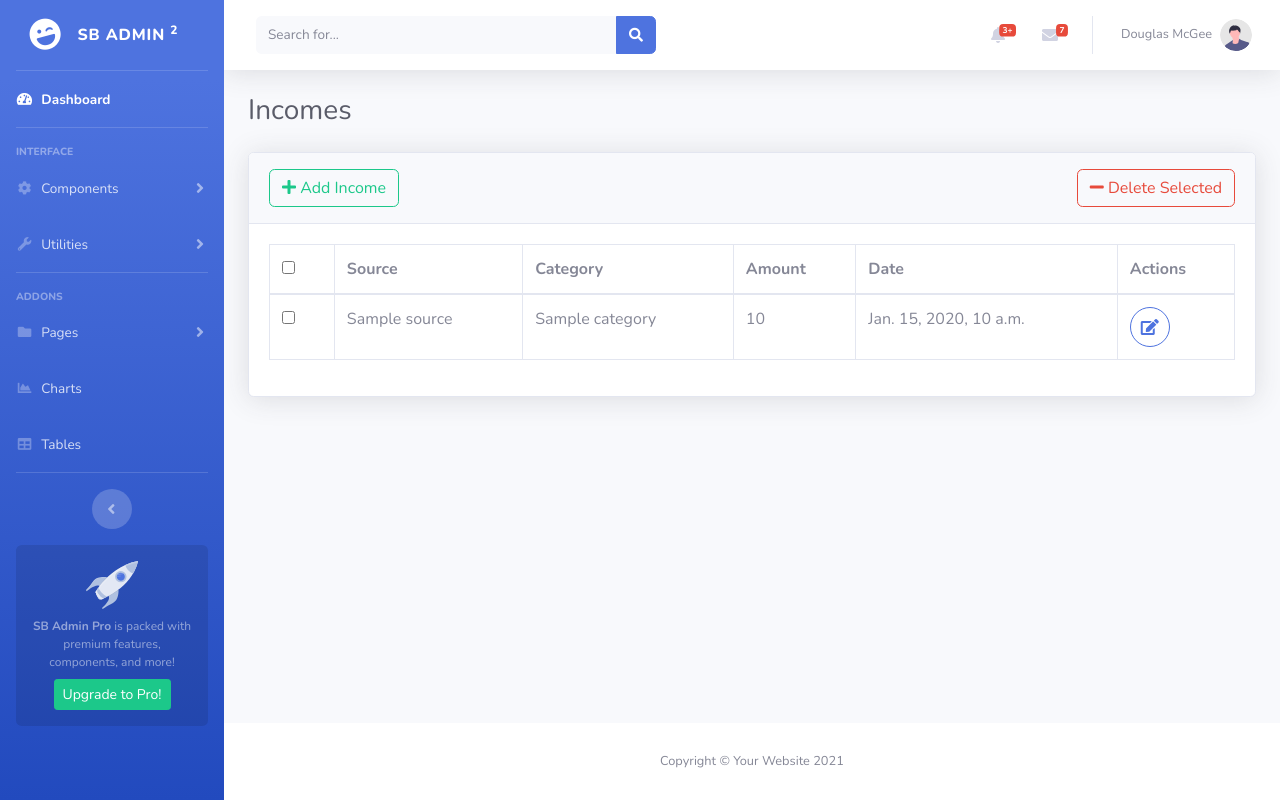
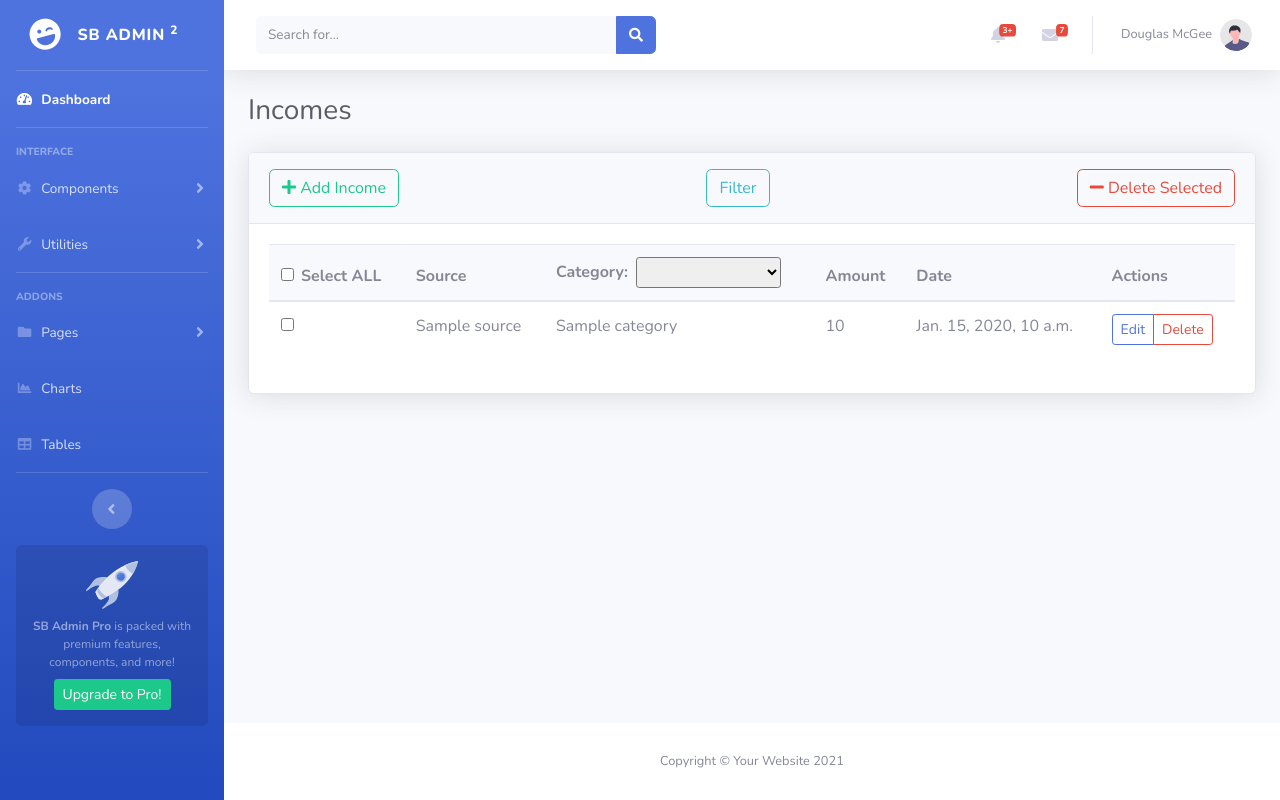
Before and after one commit to ElaKaptsilava/plannerFamilyBudget, a Django app: template core/templates/incomes/incomes.html in a window 1280 px wide. Run offline with Django 5.2, Linux system fonts and the light colour scheme; the template is opened without the code that fills it: most values are stand-ins (such as "Sample title", 1, 10 or a date in 2020); some libraries are stand-ins or nearby versions.

Commit message:
styles(incomes): modern table

```diff
--- a/core/templates/incomes/incomes.html
+++ b/core/templates/incomes/incomes.html
@@ -13,6 +13,10 @@
             <button class="btn btn-outline-success" data-toggle="modal" data-target="#createIncomeModal">
                 <i class="fas fa-plus"></i> Add Income
             </button>
+            <button type="button" class="btn btn-outline-info" data-toggle="modal"
+                    data-target="#filterExpensesModal">
+                Filter
+            </button>
             <button class="btn btn-outline-danger" data-toggle="modal"
                     data-target="#confirmDeleteModal">
                 <i class="fas fa-minus"></i> Delete Selected
@@ -21,25 +25,41 @@
 
         <div class="card-body">
             <div class="table-responsive">
-                <form id="deleteMultipleIncomesForm" method="post" action="{% url 'incomes:delete-multiple' %}">
-                    {% csrf_token %}
-                    <table class="table table-bordered" id="dataTable" width="100%" cellspacing="0">
+                <table class="table table-condensed" id="dataTable" width="100%" cellspacing="0">
                     <thead>
                     <tr>
-                            <th>
+                        <th class="card-header">
                             <div class="form-check">
                                 <input class="form-check-input" type="checkbox" id="selectAll">
-                                    <label class="form-check-label" for="selectAll"></label>
+                                <label class="form-check-label" for="selectAll">Select ALL</label>
                             </div>
                         </th>
-                            <th>Source</th>
-                            <th>Category</th>
-                            <th>Amount</th>
-                            <th>Date</th>
-                            <th>Actions</th>
+                        <th class="card-header">Source</th>
+                        <th class="card-header">
+                            <form id="filterExpensesForm" action="{% url 'expenses:expenses-list' %}"
+                                  method="get" class="form-inline">
+                                {% csrf_token %}
+                                <div class="input-group">
+                                    <label for="categoryFilter" class="mr-2">Category:</label>
+                                    <select id="categoryFilter" name="category" class="form-control-sm "
+                                            onchange="this.form.submit()">
+                                        <option value="" hidden selected></option>
+                                        <option value="all">All</option>
+                                        {% for category in categories %}
+                                        <option value="{{ category.pk }}">{{ category.name }}</option>
+                                        {% endfor %}
+                                    </select>
+                                </div>
+                            </form>
+                        </th>
+                        <th class="card-header">Amount</th>
+                        <th class="card-header">Date</th>
+                        <th class="card-header">Actions</th>
                     </tr>
                     </thead>
                     <tbody>
+                    <form id="deleteMultipleIncomesForm" method="post" action="{% url 'incomes:delete-multiple' %}">
+                        {% csrf_token %}
                         {% for income in incomes %}
                         <tr class="table-row" data-income-id="{{ income.id }}">
                             <td>
@@ -55,20 +75,23 @@
                             <td>{{ income.amount }}</td>
                             <td>{{ income.date }}</td>
                             <td>
-                                <!--                                <a class="btn btn-outline-danger btn-circle delete-button" href="#" data-toggle="modal"-->
-                                <!--                                   data-target="#deleteIncomeModal" data-income-id="{{ income.id }}">-->
-                                <!--                                    <i class="fas fa-trash"></i>-->
-                                <!--                                </a>-->
-                                <a class="btn btn-outline-primary btn-circle edit-button" href="#" data-toggle="modal"
+                                <div class="btn-group" role="group" aria-label="Actions">
+                                    <button type="button" class="btn btn-sm btn-outline-primary" data-toggle="modal"
                                             data-target="#editIncomeModal{{ income.id }}">
-                                    <i class="fas fa-edit"></i>
-                                </a>
+                                        Edit
+                                    </button>
+                                    <button type="button" class="btn btn-sm btn-outline-danger" data-toggle="modal"
+                                            data-target="#deleteIncomeModal{{ income.id }}">
+                                        Delete
+                                    </button>
+                                </div>
                             </td>
                         </tr>
                         {% endfor %}
+                    </form>
+
                     </tbody>
                 </table>
-                </form>
             </div>
         </div>
     </div>
```
Also changed, not shown: core/expenses/forms.py (+16 -0 lines), core/expenses/views.py (+25 -3 lines), core/templates/expenses/expenses-list.html (+66 -15 lines). Lines whose indentation alone changed are shown as unchanged.
